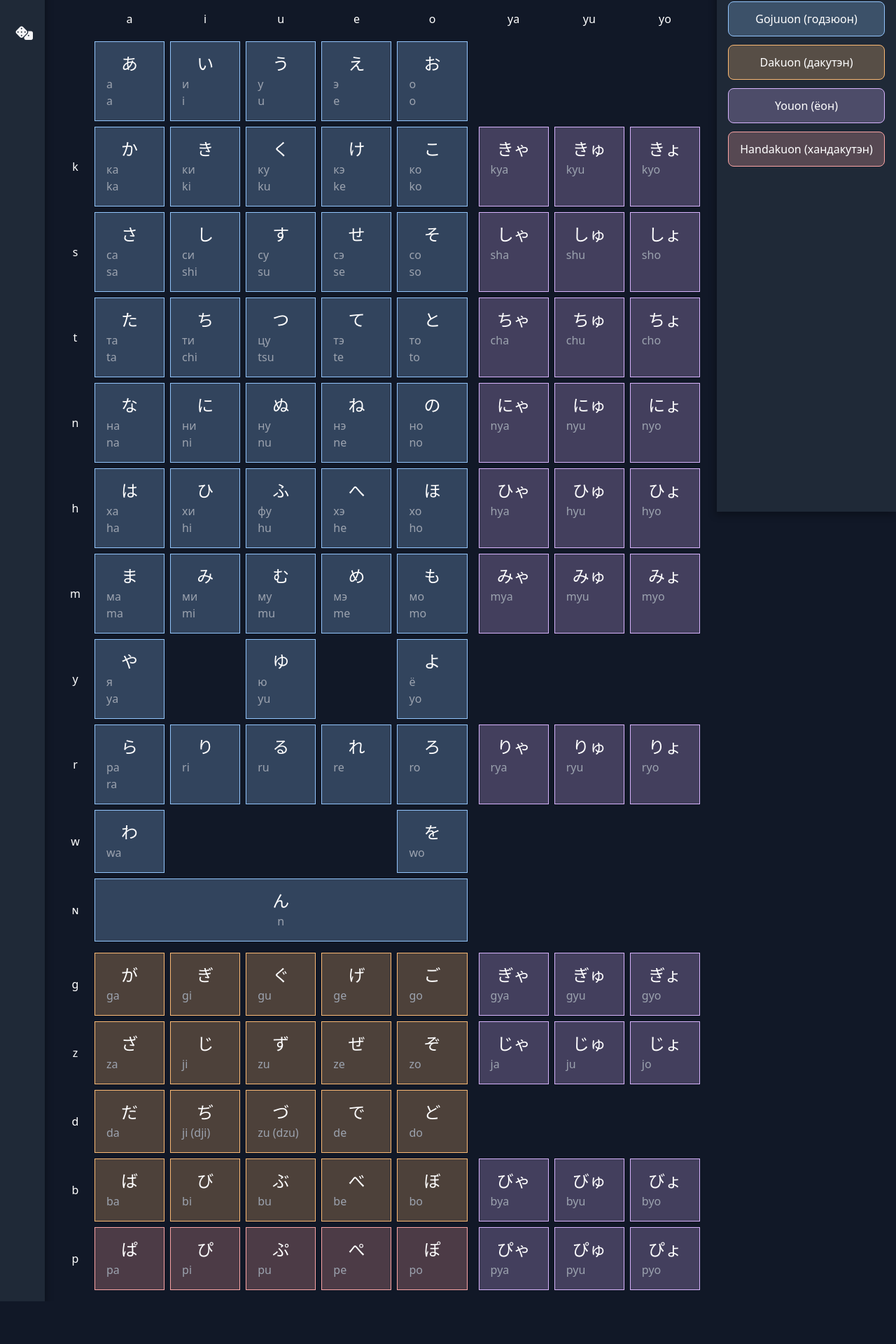
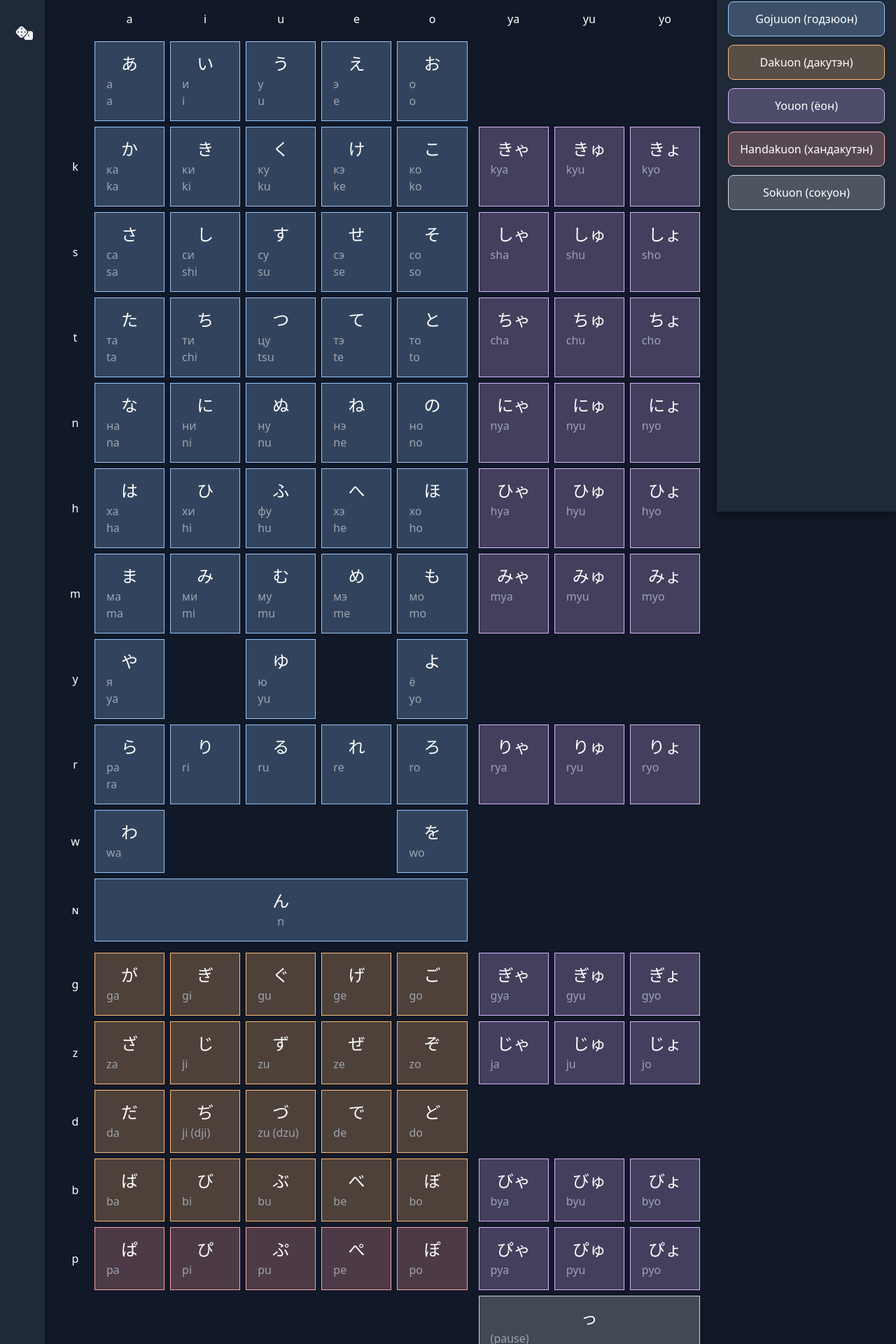
Before and after one commit to pritulaziah/japanese-alphabet, a Next.js app: page /learn in a window 1280 px wide. Shown: the part 69-1989 px from the top of the page at 70% size. Before the commit the page ends 1928 px from the top, so only its background shows below. Built offline with nearby package versions, Linux system fonts and the light colour scheme.

Commit message:
add sokuon

```diff
--- a/components/japanese/Settings.tsx
+++ b/components/japanese/Settings.tsx
@@ -8,26 +8,37 @@ interface IProps {
   visibleTypes: AlphabetTypes[];
 }
 
-const alphabetTypes = [
+type AlphabetType = {
+  type: AlphabetTypes;
+  styles: string;
+  ru: string;
+};
+
+const alphabetTypes: AlphabetType[] = [
   {
     type: AlphabetTypes.Gojuuon,
     styles: alphabetTypeColors[AlphabetTypes.Gojuuon],
-    nameRu: "годзюон",
+    ru: "годзюон",
   },
   {
     type: AlphabetTypes.Dakuon,
     styles: alphabetTypeColors[AlphabetTypes.Dakuon],
-    nameRu: "дакутэн",
+    ru: "дакутэн",
   },
   {
     type: AlphabetTypes.Youon,
     styles: alphabetTypeColors[AlphabetTypes.Youon],
-    nameRu: "ёон",
+    ru: "ёон",
   },
   {
     type: AlphabetTypes.Handakuon,
     styles: alphabetTypeColors[AlphabetTypes.Handakuon],
-    nameRu: "хандакутэн",
+    ru: "хандакутэн",
+  },
+  {
+    type: AlphabetTypes.Sokuon,
+    styles: alphabetTypeColors[AlphabetTypes.Sokuon],
+    ru: "сокуон",
   },
 ];
 
@@ -44,13 +55,15 @@ const Settings = ({ visibleTypes, onChangeVisibleType }: IProps) => {
               <button
                 onClick={() => onChangeVisibleType(alphabetType.type)}
                 className={clsx(
-                  "w-full font-medium rounded-lg border flex items-center justify-center py-3 px-2 cursor-pointer transition-colors",
+                  "w-full font-medium rounded-lg border flex items-center justify-center py-3 px-2 cursor-pointer transition-colors transition-opacity",
                   alphabetType.styles,
-                  !visibleTypes.includes(alphabetType.type) && "opacity-50"
+                  visibleTypes.includes(alphabetType.type)
+                    ? "opacity-100"
+                    : "opacity-50"
                 )}
               >
                 <span>
-                  {capitalize(alphabetType.type)} {`(${alphabetType.nameRu})`}
+                  {capitalize(alphabetType.type)} {`(${alphabetType.ru})`}
                 </span>
               </button>
             </li>
--- a/components/japanese/Table.tsx
+++ b/components/japanese/Table.tsx
@@ -18,10 +18,7 @@ interface Cell {
 }
 
 function isCharEqual(this: Cell, character: AlphabetCharacter) {
-  return (
-    [AlphabetTypes.Gojuuon].includes(character.type) &&
-    character.roumaji === this.value
-  );
+  return character.roumaji === this.value;
 }
 
 function isLastCharEqual(this: Cell, character: AlphabetCharacter) {
@@ -97,6 +94,12 @@ const columns: Cell[] = [
     value: "yo",
     meaning: isLastCharsEqual,
     className: "col-start-10 col-end-11",
+  },
+  {
+    value: "(pause)",
+    meaning: isCharEqual,
+    hidden: true,
+    className: "col-start-8 col-end-11",
   },
 ];
 
@@ -215,6 +218,12 @@ const rows: Cell[] = [
     meaning: isFirstCharEqual,
     className: "row-start-18 row-end-19",
   },
+  {
+    value: "(pause)",
+    meaning: isCharEqual,
+    hidden: true,
+    className: "row-start-19 row-end-20",
+  },
 ];
 
 const findCell = (cells: Cell[], character: AlphabetCharacter) =>
--- a/constants/japanese.ts
+++ b/constants/japanese.ts
@@ -12,4 +12,5 @@ export const alphabetTypeColors: AlphabetTypeColor = {
   [AlphabetTypes.Youon]:
     "bg-purple-300/25 border-purple-300 hover:bg-purple-300/50",
   [AlphabetTypes.Handakuon]: "bg-red-300/25 border-red-300 hover:bg-red-300/50",
+  [AlphabetTypes.Sokuon]: "bg-gray-300/25 border-gray-300 hover:bg-gray-300/50",
 };
--- a/types/alphabet.ts
+++ b/types/alphabet.ts
@@ -9,6 +9,7 @@ export enum AlphabetTypes {
   Dakuon = "dakuon",
   Youon = "youon",
   Handakuon = "handakuon",
+  Sokuon = "sokuon",
 }
 
 export interface AlphabetCharacter {
```
